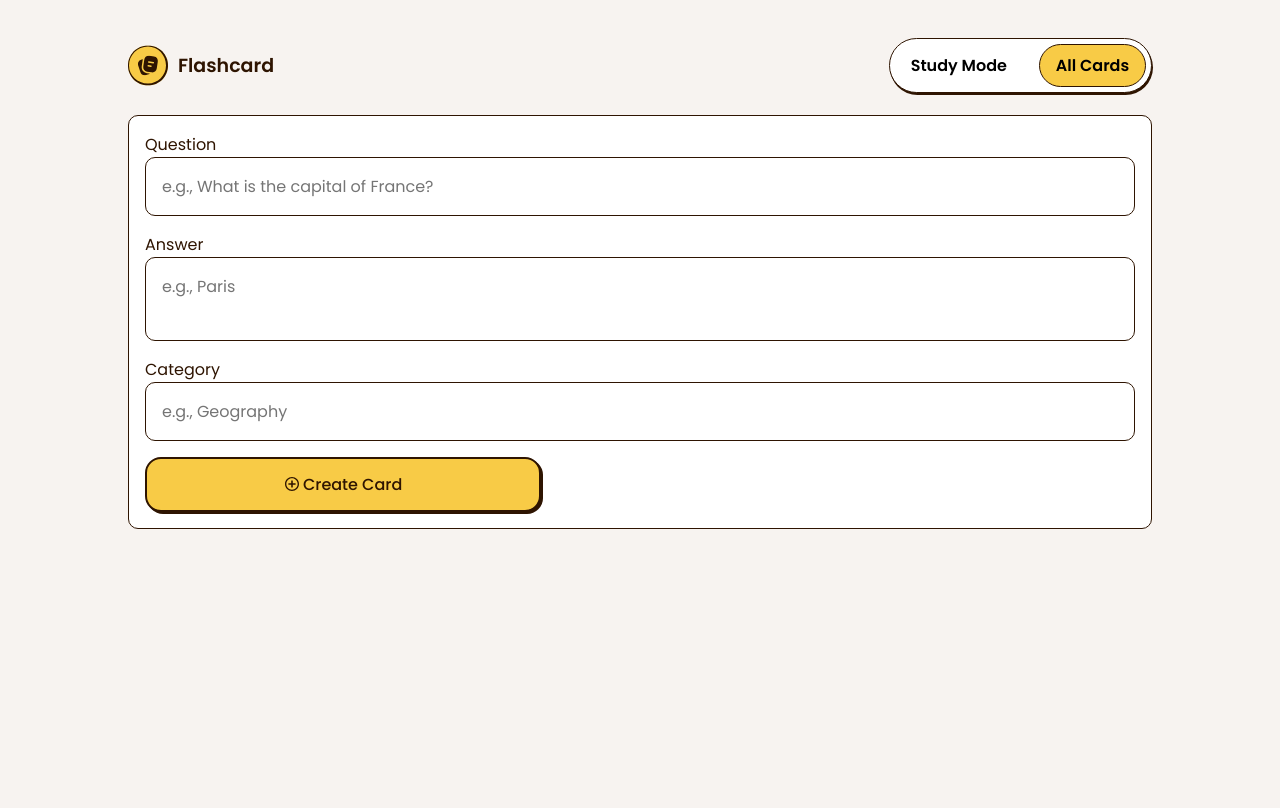
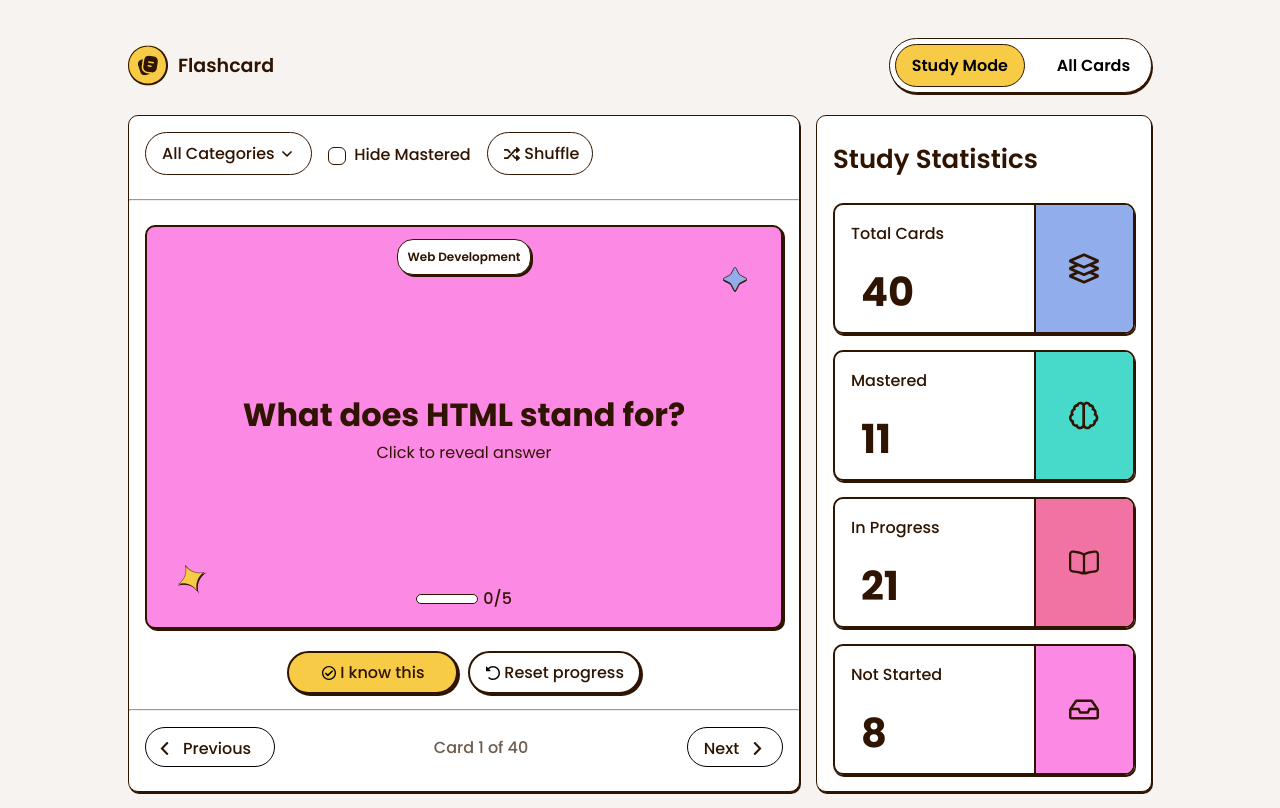
Before and after one commit to bengera/flashcard-app, a React (Vite) app: page / in a window 1280 px wide. Built offline with nearby package versions, Linux system fonts and the light colour scheme.

Commit message:
Extracted filter components

```diff
--- a/src/App.tsx
+++ b/src/App.tsx
@@ -15,7 +15,7 @@ function App() {
   })
   const [hideMasteredCards, setHideMasteredCards] = useState(false); // state for checkbox input of hiding mastered cards
   const [currentIdx, setCurrentIdx] = useState(0); // current card being viewed
-  const [studyMode, setStudyMode] = useState<boolean>(false); // true default!
+  const [studyMode, setStudyMode] = useState<boolean>(true); // true default!
 
    useEffect(
     function () {
--- a/src/components/flashcardControls.tsx
+++ b/src/components/flashcardControls.tsx
@@ -1,9 +1,76 @@
+import type { Flashcard } from "../types/flashcard";
+
 type FlashcardControlProps ={
     onShuffle: () => void;
+    onDropDown: () => void;
+    hideMasteredCards: boolean;
+    setHideMasteredCards: React.Dispatch<React.SetStateAction<boolean>>;
+    showCategories: boolean;
+    uniqueCat: string[]
+    cards: Flashcard[]
+    filterCategories: (category: string, checked: boolean) => void;
+    selectedCategories:string[]
 }
 
-export function FlashcardControls({onShuffle}: FlashcardControlProps){
+export function FlashcardControls({
+    onShuffle,
+    onDropDown,
+    hideMasteredCards,
+    setHideMasteredCards,
+    showCategories,
+    uniqueCat,
+    cards,
+    filterCategories,
+    selectedCategories
+}: FlashcardControlProps){
     return (
+        <>
+         <div className="study__filters">
+
+          {/* RENDERING CATEGORIES */}
+          {showCategories ? (
+            <div className="study__categories-dropdown">
+              {uniqueCat.map((item) => {
+                const count = cards.filter(
+                  (card) => card.category === item
+                ).length;
+                return (
+                  <div className="category-item" key={item}>
+                    <input
+                      type="checkbox"
+                      className="category-dropdown__checkbox"
+                      onChange={(e) => filterCategories(item, e.target.checked)}
+                      checked={selectedCategories.includes(item)}
+                    />
+                    <p className="category-item__description">{item}</p>
+                    <p className="category-item__number">({count})</p>
+                  </div>
+                );
+              })}
+            </div>
+          ) : null}
+
+
+           <button
+            type="button"
+            className="btn btn--categories u-rounded-pill-narrow"
+            onClick={onDropDown}
+          >
+            All Categories
+            <img src="images/icon-chevron-down.svg" alt="arrow-icon" />
+          </button>
+         <div className="study__option">
+            <input
+              className="study__checkbox"
+              checked={hideMasteredCards}
+              type="checkbox"
+              id="hide-mastered"
+              onChange={(e) => setHideMasteredCards(e.target.checked)}
+            />
+            <label className="study__label" htmlFor="hide-mastered">
+              Hide Mastered
+            </label>
+          </div>
          <button
           type="button"
           className="btn btn--shuffle u-rounded-pill-narrow"
@@ -12,5 +79,7 @@ export function FlashcardControls({onShuffle}: FlashcardControlProps){
           <img src="images/icon-shuffle.svg" alt="shuffle-icon" />
           Shuffle
         </button>
+         </div>
+        </>
     )
 }
--- a/src/components/study.tsx
+++ b/src/components/study.tsx
@@ -38,12 +38,12 @@ export function StudyPanel({
   const hasCards: boolean = visibleCards.length > 0;
   const currentCard = hasCards ? visibleCards[currentIdx] : undefined;
   const isMastered = currentCard?.knownCount === 5;
-  const [showCatergories, setShowCategories] = useState(false); // false by default
+  const [showCategories, setShowCategories] = useState(false); // false by default
 
   // DROPDOWN CATEGORIES RENDER
   function dropDown() {
-    setShowCategories(!showCatergories);
-    if (!showCatergories) {
+    setShowCategories(!showCategories);
+    if (!showCategories) {
       const categories = cards.map((card) => card.category);
       const uniqueCategories = [...new Set(categories)];
       setUniqueCat(uniqueCategories.sort());
@@ -104,56 +104,17 @@ export function StudyPanel({
     <section className="study u-shadow">
       <div className="study__header">
 
-        <div className="study__filters">
-          <button
-            type="button"
-            className="btn btn--categories u-rounded-pill-narrow"
-            onClick={() => dropDown()}
-          >
-            All Categories
-            <img src="images/icon-chevron-down.svg" alt="arrow-icon" />
-          </button>
-
-          <div className="study__option">
-            <input
-              className="study__checkbox"
-              checked={hideMasteredCards}
-              type="checkbox"
-              id="hide-mastered"
-              onChange={(e) => setHideMasteredCards(e.target.checked)}
-            />
-            <label className="study__label" htmlFor="hide-mastered">
-              Hide Mastered
-            </label>
-          </div>
-
-          {/* RENDERING CATEGORIES */}
-          {showCatergories ? (
-            <div className="study__categories-dropdown">
-              {uniqueCat.map((item) => {
-                const count = cards.filter(
-                  (card) => card.category === item
-                ).length;
-                return (
-                  <div className="category-item" key={item}>
-                    <input
-                      type="checkbox"
-                      className="category-dropdown__checkbox"
-                      onChange={(e) => filterCategories(item, e.target.checked)}
-                      checked={selectedCategories.includes(item)}
-                    />
-                    <p className="category-item__description">{item}</p>
-                    <p className="category-item__number">({count})</p>
-                  </div>
-                );
-              })}
-            </div>
-          ) : null}
-        </div>
 
        <FlashcardControls
-       onShuffle={()=> setCards((prev) => shuffleArray(prev))}
-       />
+          onShuffle={() => setCards((prev) => shuffleArray(prev))}
+          onDropDown={() => dropDown()}
+          hideMasteredCards={hideMasteredCards}
+          setHideMasteredCards={setHideMasteredCards}
+          showCategories={showCategories}
+          uniqueCat={uniqueCat}
+          filterCategories={filterCategories}
+          selectedCategories={selectedCategories}
+          cards={cards}/>
       </div>
 
       <hr className="solid" />
@@ -163,6 +124,7 @@ export function StudyPanel({
           reveal={reveal}
           setReveal={setReveal}
           currentCard={currentCard}
+
         />
       ) : (
         <EmptyPanel />
```
